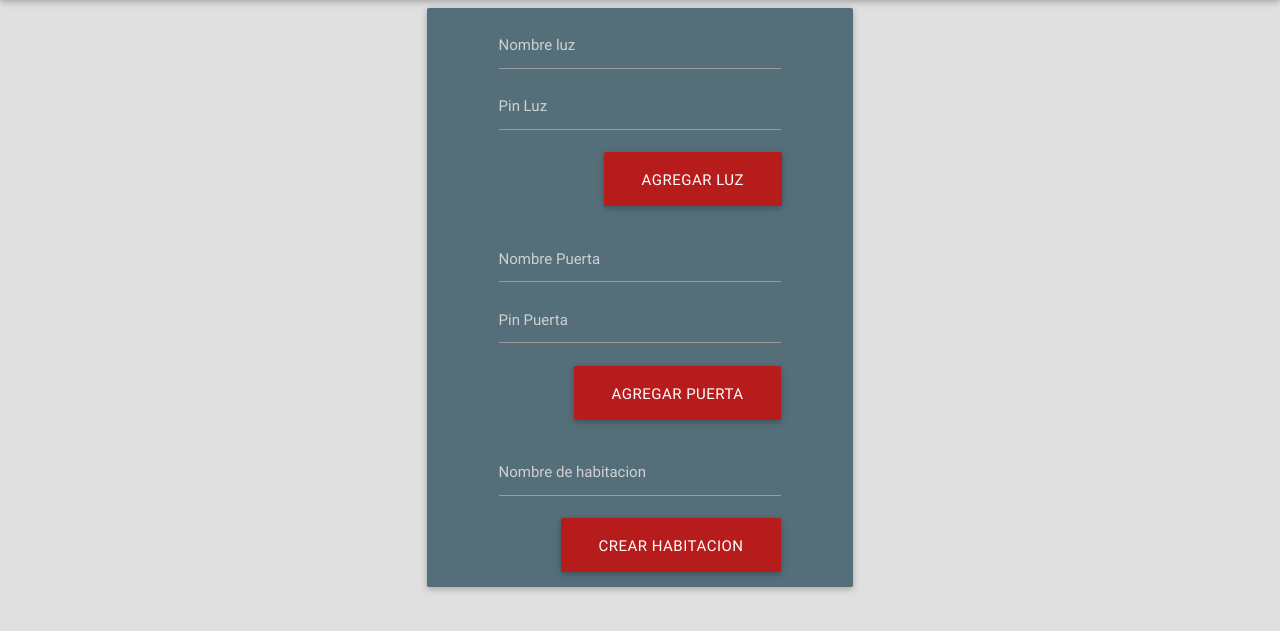
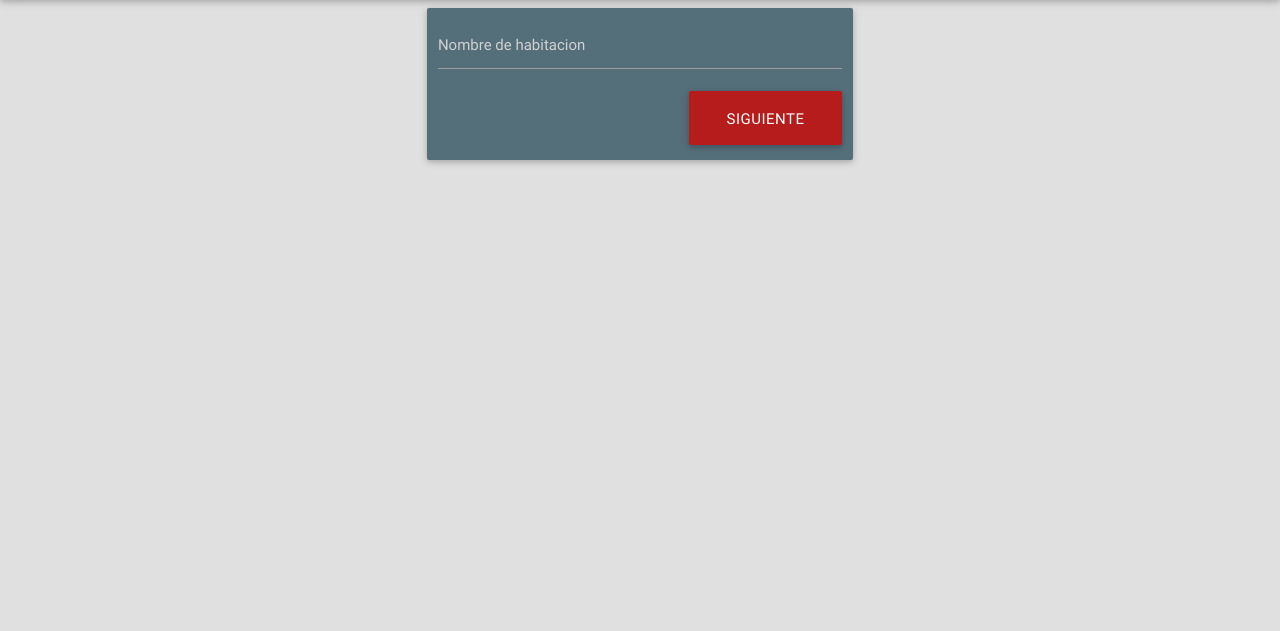
Before and after one commit to Kaajavi-ITS-STUDENTS-PROJECTS/House-Module, a Django app: page /addroom/ in a window 1280 px wide. Shown: the part 64-695 px from the top of the page. Run offline with Django 3.2, Linux system fonts and the light colour scheme.

Commit message:
Agregar habitaciones, luces y puertas

```diff
--- a/module_1/templates/addroom.html
+++ b/module_1/templates/addroom.html
@@ -4,10 +4,20 @@
 {% endblock %}
 {% block content %}
 <div class="row">
-    <div class="card blue-grey darken-1 col l4 m6 s8 offset-l4 offset-m3 offset-s2">
-        <form action="{% url 'module_1:login' %}" method="POST" enctype="multipart/form-data">
+    <div class="card blue-grey darken-1 col l4 m6 s8 offset-l4 offset-m3 offset-s2 container">
         {% csrf_token %}
-            <div class="container">
+        <div id="hide">
+            <div class="input-field">
+                <input class="white-text" placeholder="Nombre de habitacion" maxlength="30" name="habitacion" id="id_habitacion" type="text" value="">
+            </div>
+
+            <div class="right-align">
+                <button class="card-panel red  darken-4 waves-effect waves-orange btn-large" id="addhab">
+                    <i class="fa fa-paper-plane right"></i>Siguiente
+                </button>
+            </div>
+        </div>
+        <div class="show-me" hidden>
             <div id="all_luces">
 
             </div>
@@ -17,35 +27,39 @@
             </div>
 
             <div class="right-align">
-                    <button class="card-panel red  darken-4 waves-effect waves-orange btn-large" id="addluz" type="submit">
+                <button class="card-panel red  darken-4 waves-effect waves-orange btn-large" id="addluz">
                     <i class="fa fa-paper-plane right"></i>Agregar Luz
                 </button>
             </div>
-
+        </div>
+    </div>
+    <div class="card blue-grey darken-1 col l4 m6 s8 offset-l4 offset-m3 offset-s2 show-me container" hidden>
         <div id="all_puertas">
         </div>
         <div class="input-field">
             <input class="white-text" placeholder="Nombre Puerta" name="puertas" id="id_puertas" type="text" class="validate" value="">
             <input class="white-text" placeholder="Pin Puerta" name="pinpuerta" id="pin_puertas" type="text" class="validate" value="">
         </div>
+        <p class="check-inline" id="auto">
+            <input type="checkbox" id="aut" />
+            <label for="aut">Cierre automático</label>
+        </p>
 
         <div class="right-align">
-                    <button class="card-panel red  darken-4 waves-effect waves-orange btn-large" id="addpuerta" type="submit">
+            <button class="card-panel red  darken-4 waves-effect waves-orange btn-large " id="addpuerta">
                 <i class="fa fa-paper-plane right"></i>Agregar Puerta
             </button>
         </div>
-
-                <div class="input-field">
-                    <input class="white-text" placeholder="Nombre de habitacion" maxlength="30" name="habitacion" id="id_habitacion" type="text" value="">
     </div>
-
-                <div class="right-align">
-                    <button class="card-panel red  darken-4 waves-effect waves-orange btn-large" id="addhab" type="submit">
-                        <i class="fa fa-paper-plane right"></i>Crear Habitacion
-                    </button>
+    <div class="card blue-grey darken-1 col l4 m6 s8 offset-l4 offset-m3 offset-s2 show-me container" hidden>
+        <div class="center">
+            <a class="card-panel red  darken-4 waves-effect waves-orange btn-large" href="{% url 'module_1:addroom' %}">
+                <i class="fa fa-paper-plane right"></i>Agregar más
+            </a>
+            <a class="card-panel red  darken-4 waves-effect waves-orange btn-large" href="{% url 'module_1:index' %}">
+                <i class="fa fa-paper-plane right"></i>Menu
+            </a>
         </div>
-            </div>
-        </form>
     </div>
 </div>
 {% endblock %}
@@ -62,7 +76,9 @@
             url: "{% url 'module_1:addroom' %}",
             data: data,
             success:function(result){
-                console.log("Todo OK")
+                console.log("Todo OK");
+                $("#hide").hide();
+                $(".show-me").show();
             },
             error: function(e){
                 console.log(e.responseText);
@@ -75,7 +91,6 @@
             csrfmiddlewaretoken: '{{ csrf_token }}',
             luzNombre:$("#id_luces").val(),
             luzId:$("#pin_luces").val(),
-            luzViene:{{habitacion.id}},
 
         }
         $.ajax({
@@ -83,6 +98,7 @@
             url: "{% url 'module_1:addluces' %}",
             data: data,
             success:function(result){
+                console.log(result);
                 $("#all_luces").html(result);
             },
             error: function(e){
@@ -92,11 +108,15 @@
     });
 
     $("#addpuerta").click(function add_puerta(){
+        var e = "false";
+        if ($('#aut').is(':checked')){
+            e = "true";
+        }
         var data={
             csrfmiddlewaretoken: '{{ csrf_token }}',
             puertaNombre:$("#id_puertas").val(),
             puertaId:$("#pin_puertas").val(),
-            puertaViene:{{habitacion.id}},
+            autoPuerta: e,
 
         }
         $.ajax({
--- a/module_1/views.py
+++ b/module_1/views.py
@@ -169,18 +169,14 @@ def login_user(request):
         if user is not None:
             if user.is_active:
                 login(request, user)
-                context = RequestContext(request)
                 return redirect("/")
             else:
-                context = RequestContext(request)
                 return render_to_response('login.html',
                               context)
         else:
-            context = RequestContext(request)
             return render_to_response('login.html',
                               context)
     else:
-        context = RequestContext(request)
         return render_to_response('login.html',
                               context)
 
@@ -191,29 +187,50 @@ def logout_user(request):
 
 def add_room(request):
     context = RequestContext(request)
-    habitacion=Habitacion()
     if request.method=='POST':
-        hab=request.POST['habitacion']
-        habitacion= Habitacion.objects.filter(id = habId)
+        hab = request.POST['habitacion']
+        habitacion = Habitacion()
         habitacion.nombre=hab
-    return render_to_response('addroom.html',{'habitacion':habitacion},context)
+        habitacion.save()
+    return render_to_response('addroom.html',context)
 
 
 
 def add_luces(request):
     context = RequestContext(request)
     if request.method=='POST':
-        luces=request.POST['luces']
+        print "adentro"
+        luces=request.POST['luzNombre']
         luzId=request.POST['luzId']
-        habId=request.POST['luzViene']
+        habId = Habitacion.objects.latest('id')
         luz=Luz()
         luz.nombre=luces
         luz.pin=luzId
         luz.lugar=habId
-        luz.save
-    luces = Luz.objects.filter(lugar_id = habId)
-    habitacion= Habitacion.objects.filter(id = habId)
-    return render_to_response('luz-agregada.html',{'luces':luces,'habitacion':habitacion},context)
+        luz.save()
+    luces = Luz.objects.filter(lugar_id = habId.id)
+    print "afuera", luces, " ", Luz.objects.all()
+    return render_to_response('luz-agregada.html',{'luces':luces},context)
+
+def add_puertas(request):
+    context = RequestContext(request)
+    if request.method=='POST':
+        puerta=request.POST['puertaNombre']
+        puertaId=request.POST['puertaId']
+        habId = Habitacion.objects.latest('id')
+        puertas=Puerta()
+        puertas.nombre=puerta
+        puertas.pin=puertaId
+        puertas.lugar=habId
+        if request.POST['autoPuerta'] == "false":
+            puertas.auto_close=False
+            print request.POST['autoPuerta']
+        else:
+            puertas.auto_close=True
+            print "true"
+        puertas.save()
+    puertas = Puerta.objects.filter(lugar_id = habId.id)
+    return render_to_response('puerta-agregada.html',{'puertas':puertas},context)
 
 
 def auto_luz(request):
@@ -284,21 +301,6 @@ def get_current_user(request):
     else:
         return render_to_response('perfil.html',{'username':""},context)
 
-def add_puertas(request):
-    context = RequestContext(request)
-    if request.method=='POST':
-        puertas=request.POST['puertas']
-        puertaId=request.POST['puertaId']
-        habId=request.POST['puertaViene']
-        puertas=Puerta()
-        puerta.nombre=puerta
-        puerta.pin=puertaId
-        puerta.lugar=habId
-        puerta.save
-    puertas = Puerta.objects.filter(lugar_id = habId)
-    habitacion= Habitacion.objects.filter(id = habId)
-    return render_to_response('puerta-agregada.html',{'puertas':puertas,'habitacion':habitacion},context)
-
 
 """def mousemove_connection_factory(auth_class, pubsub):
     # Generate a new connection class using the default websocket connection
```
Also changed, not shown: module_1/templates/luz-agregada.html (+9 -8 lines), module_1/templates/puerta-agregada.html (+15 -6 lines). Lines whose indentation alone changed are shown as unchanged.
